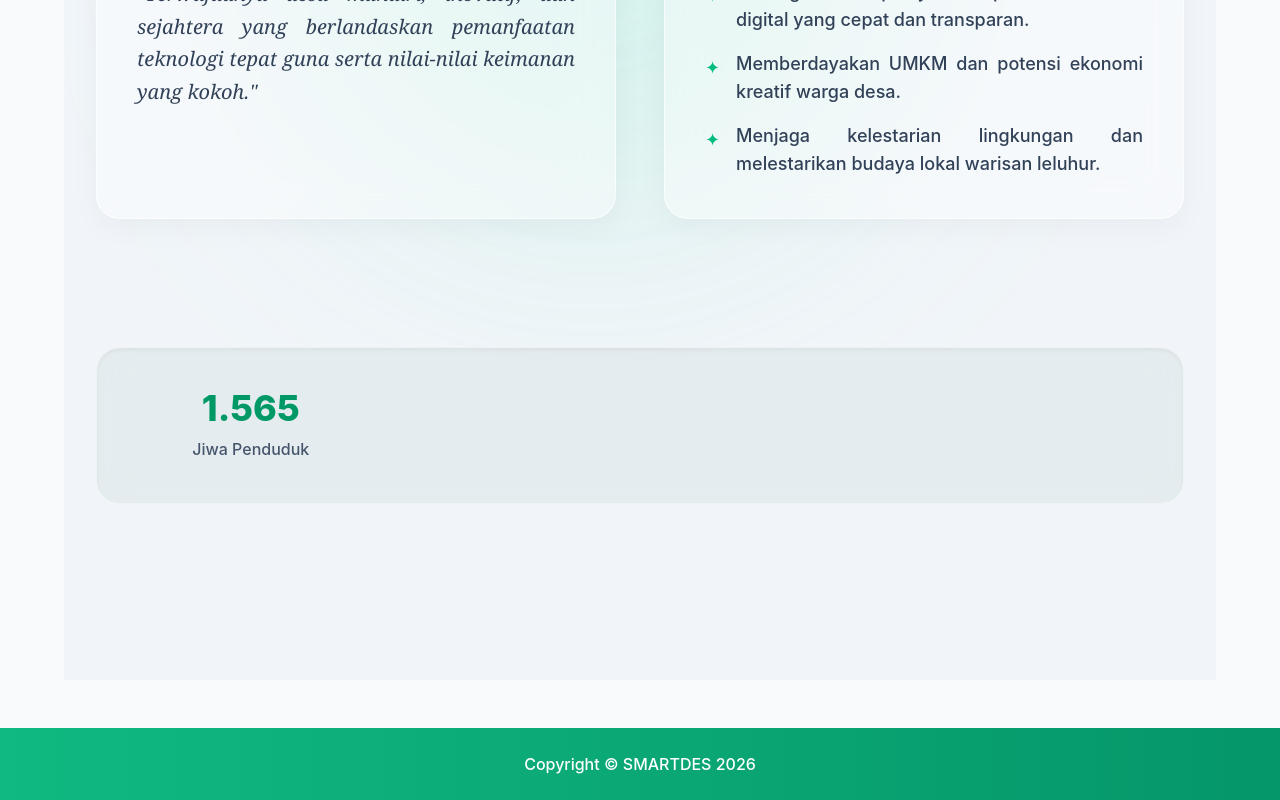
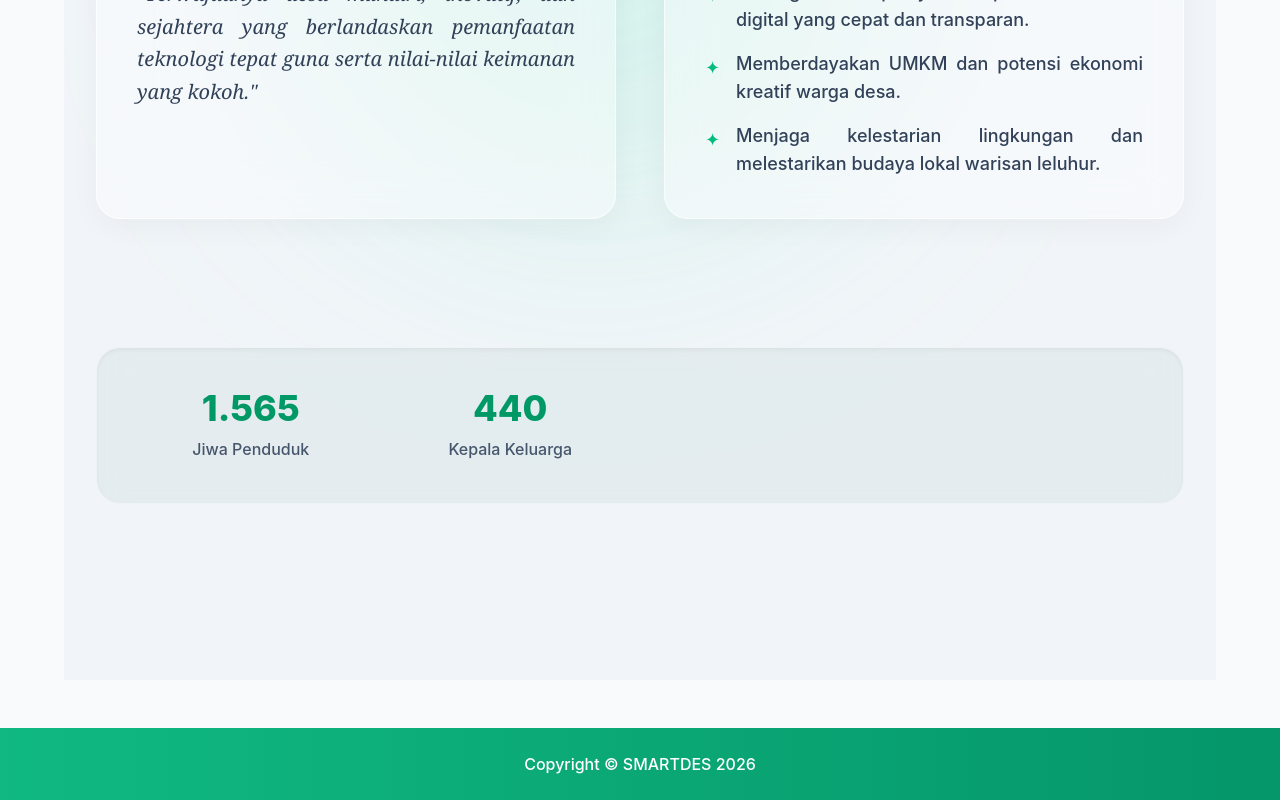
Before and after one commit to muhammadarlianoscar-uti/TA-WEB-24-SEMBADE, a Next.js app in the folder my-app/: page /profil in a window 1280 px wide. Shown: the part 1829-2629 px from the top of the page. Built offline with nearby package versions, Linux system fonts and the light colour scheme.

Commit message:
menambahkan jumlah kepala keluarga

```diff
--- a/my-app/app/profil/page.tsx
+++ b/my-app/app/profil/page.tsx
@@ -104,6 +104,10 @@ export default function Profil() {
               <h4 className="text-4xl font-extrabold text-emerald-600 mb-2">1.565</h4>
               <p className="text-slate-600 font-medium">Jiwa Penduduk</p>
             </div>
+            <div>
+              <h4 className="text-4xl font-extrabold text-emerald-600 mb-2">440</h4>
+              <p className="text-slate-600 font-medium">Kepala Keluarga</p>
+            </div>
 
           </div>
         </div>
```
